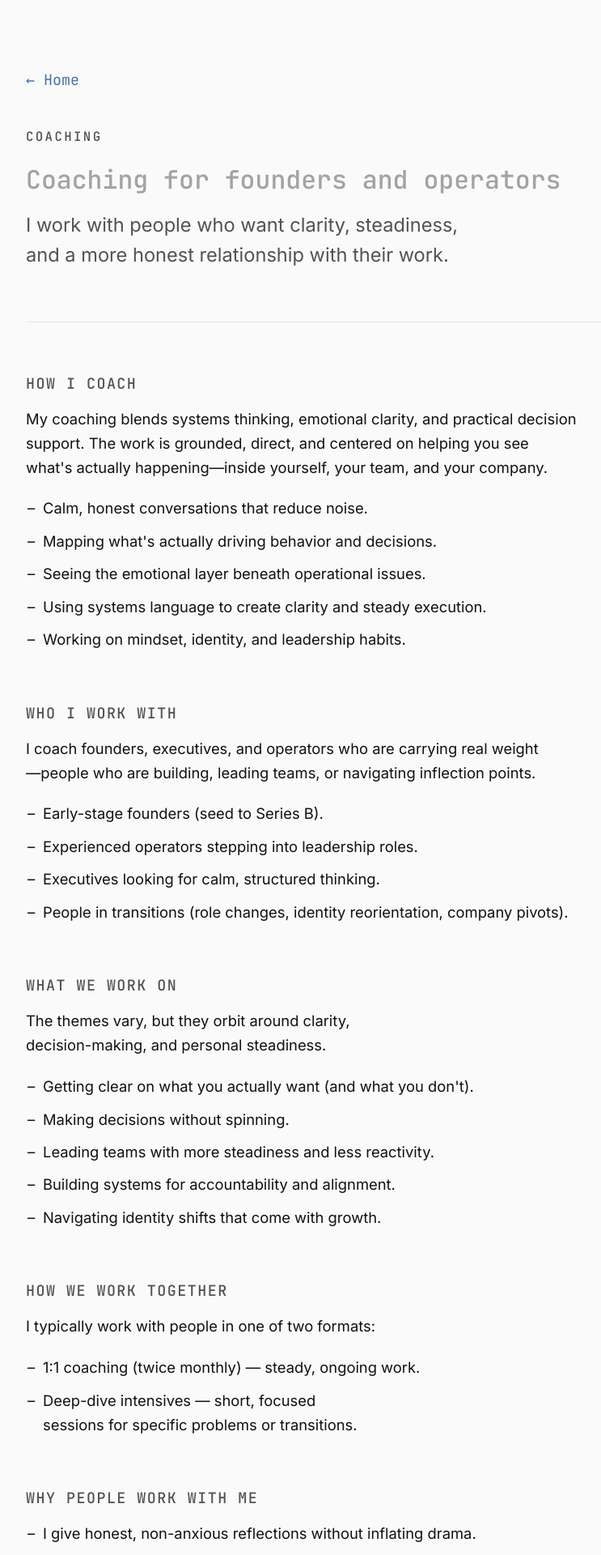
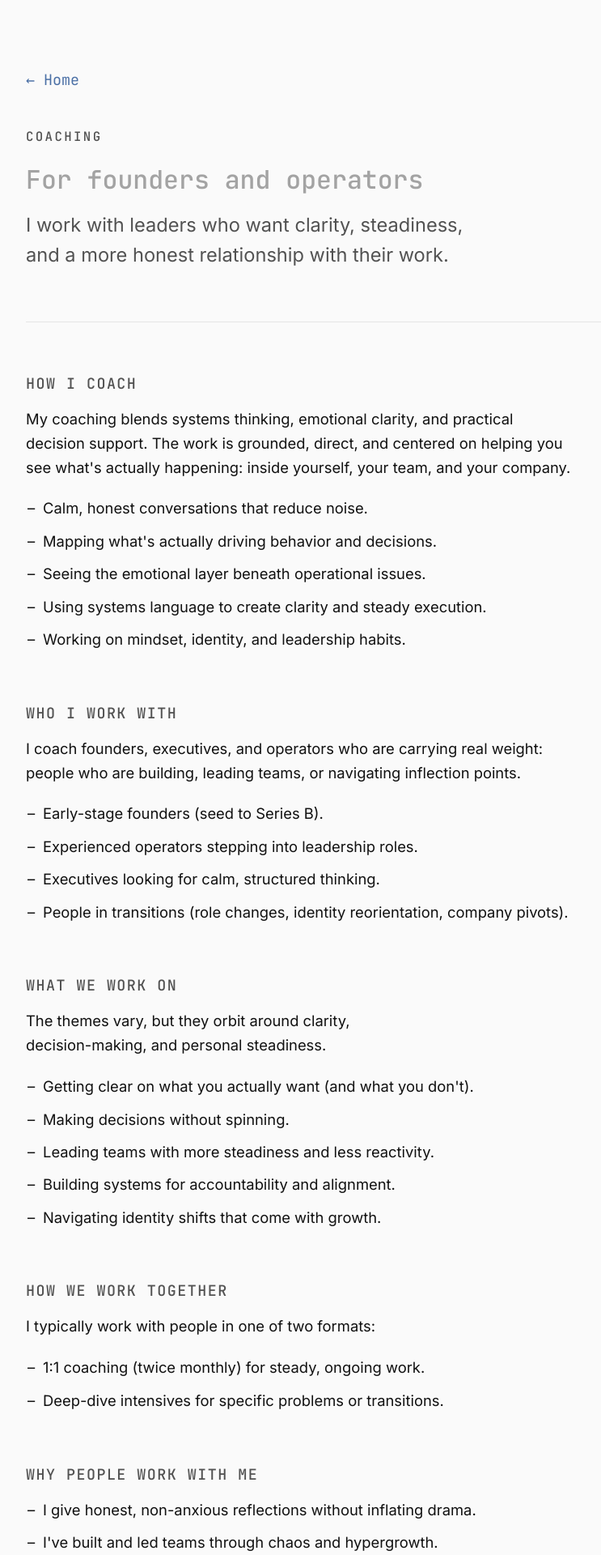
Before and after one commit to kysebo/boulay-site, a Next.js app: page /coaching in a window 1280 px wide. Shown: the top 1920 px of the page at 81% size, without its empty margins (31-774 px from the left). Built offline with nearby package versions, Linux system fonts and the light colour scheme.

Commit message:
refinements to coaching page

```diff
--- a/app/coaching/page.tsx
+++ b/app/coaching/page.tsx
@@ -23,11 +23,11 @@ export default function CoachingPage() {
                 COACHING
               </p>
               <h1 className="font-mono text-2xl md:text-2xl font-medium leading-[1.1] text-neutral-400">
-                Coaching for founders and operators
+                For founders and operators
               </h1>
               <p className="mt-4 text-base md:text-lg text-neutral-600">
                 <Balancer>
-                  I work with people who want clarity, steadiness, and a more honest relationship with their work.
+                  I work with leaders who want clarity, steadiness, and a more honest relationship with their work.
                 </Balancer>
               </p>
             </section>
@@ -40,7 +40,7 @@ export default function CoachingPage() {
             </h2>
             <p className="text-sm leading-relaxed mb-4">
               <Balancer>
-                My coaching blends systems thinking, emotional clarity, and practical decision support. The work is grounded, direct, and centered on helping you see what's actually happening—inside yourself, your team, and your company.
+                My coaching blends systems thinking, emotional clarity, and practical decision support. The work is grounded, direct, and centered on helping you see what's actually happening: inside yourself, your team, and your company.
               </Balancer>
             </p>
             <ul className="space-y-2 text-sm leading-relaxed list-['–__'] pl-4">
@@ -59,7 +59,7 @@ export default function CoachingPage() {
             </h2>
             <p className="text-sm leading-relaxed mb-4">
               <Balancer>
-                I coach founders, executives, and operators who are carrying real weight—people who are building, leading teams, or navigating inflection points.
+                I coach founders, executives, and operators who are carrying real weight: people who are building, leading teams, or navigating inflection points.
               </Balancer>
             </p>
             <ul className="space-y-2 text-sm leading-relaxed list-['–__'] pl-4">
@@ -100,8 +100,8 @@ export default function CoachingPage() {
               </Balancer>
             </p>
             <ul className="space-y-2 text-sm leading-relaxed list-['–__'] pl-4">
-              <li><Balancer>1:1 coaching (twice monthly) — steady, ongoing work.</Balancer></li>
-              <li><Balancer>Deep-dive intensives — short, focused sessions for specific problems or transitions.</Balancer></li>
+              <li><Balancer>1:1 coaching (twice monthly) for steady, ongoing work.</Balancer></li>
+              <li><Balancer>Deep-dive intensives for specific problems or transitions.</Balancer></li>
             </ul>
           </section>
 
```
